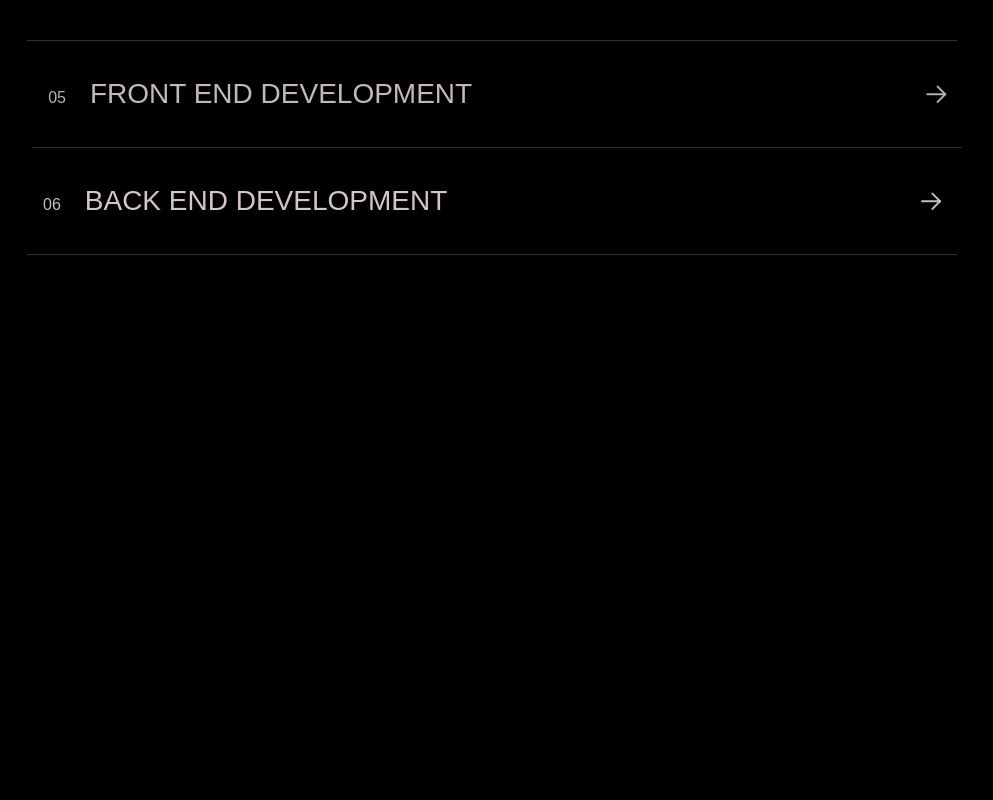
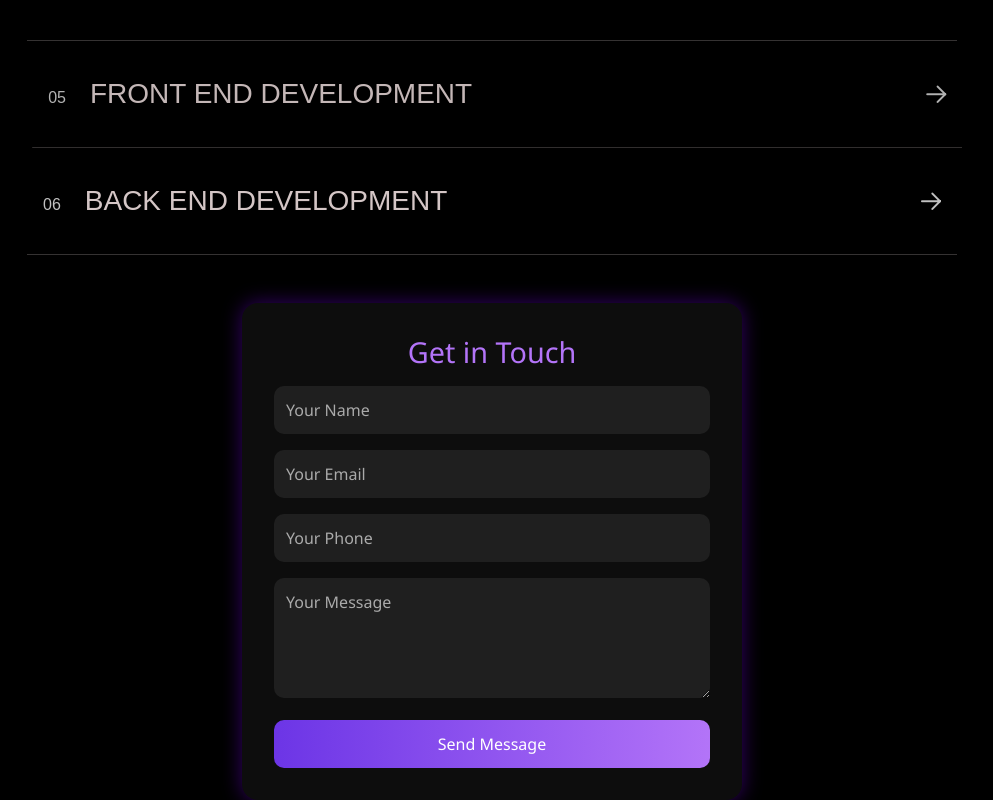
Before and after one commit to Zayan27/D-web, an Angular app: page / in a window 1280 px wide. Shown: the part 2918-3718 px from the top of the page, without its empty margins (148-1141 px from the left). Before the commit the page ends 3221 px from the top, so only its background shows below. Built offline with nearby package versions, Linux system fonts and the light colour scheme.

Commit message:
"Contact form with submission integeration using formsubmit"

```diff
--- a/src/app/app.component.html
+++ b/src/app/app.component.html
@@ -5,6 +5,7 @@
     <app-who-we-are></app-who-we-are>
     <app-why-us></app-why-us>
     <app-our-services></app-our-services>
+    <app-contact-form></app-contact-form>
 </div>
 
 <router-outlet />
--- a/src/app/app.component.ts
+++ b/src/app/app.component.ts
@@ -6,11 +6,11 @@ import { WhyUsComponent } from './components/why-us/why-us.component';
 import 'primeicons/primeicons.css';
 import { ComingsoonComponent } from './components/comingsoon/comingsoon.component';
 import { OurServicesComponent } from './components/our-services/our-services.component';
-
+import { ContactFormComponent } from './components/contact-form/contact-form.component'; // ✅ fix here
 @Component({
   selector: 'app-root',
   standalone: true,
-  imports: [RouterOutlet, HomeCompComponent, WhoWeAreComponent, WhyUsComponent, ComingsoonComponent, OurServicesComponent],
+  imports: [RouterOutlet, HomeCompComponent, WhoWeAreComponent, WhyUsComponent, ComingsoonComponent, OurServicesComponent,ContactFormComponent],
   templateUrl: './app.component.html',
   styleUrls: ['./app.component.scss'] // ✅ fix here
 })
--- /dev/null
+++ b/src/app/components/contact-form/contact-form.component.html
@@ -0,0 +1,19 @@
+<div class="form-wrapper">
+  <h2 class="form-title">Get in Touch</h2>
+  <form
+    action="https://formsubmit.co/dwebsolution0@gmail.com"
+    method="POST"
+    class="contact-form"
+  >
+    <input type="text" name="name" placeholder="Your Name" required />
+    <input type="email" name="email" placeholder="Your Email" required />
+    <input type="tel" name="phone" placeholder="Your Phone" required />
+    <textarea name="message" placeholder="Your Message" rows="4" minlength="10" required></textarea>
+
+    <input type="hidden" name="_captcha" value="false">
+    <input type="hidden" name="_template" value="box">
+    <!-- <input type="hidden" name="_next" value="https://yourwebsite.com/thank-you"> -->
+
+    <button type="submit">Send Message</button>
+  </form>
+</div>
--- /dev/null
+++ b/src/app/components/contact-form/contact-form.component.scss
@@ -0,0 +1,55 @@
+.form-wrapper {
+  background: #0d0d0d;
+  padding: 2rem;
+  border-radius: 16px;
+  max-width: 500px;
+  margin: 0 auto;
+  box-shadow: 0 0 20px rgba(128, 0, 255, 0.4);
+  color: white;
+  font-family: 'Segoe UI', Tahoma, Geneva, Verdana, sans-serif;
+}
+
+.form-title {
+  text-align: center;
+  font-size: 1.8rem;
+  margin-bottom: 1rem;
+  color: #b374f8;
+}
+
+input, textarea {
+  width: 100%;
+  padding: 0.75rem;
+  margin-bottom: 1rem;
+  border: none;
+  border-radius: 10px;
+  background: #1f1f1f;
+  color: #fff;
+  font-size: 1rem;
+}
+
+input::placeholder, textarea::placeholder {
+  color: #aaa;
+}
+
+button {
+  width: 100%;
+  padding: 0.75rem;
+  background: linear-gradient(90deg, #6c35e6, #b374f8);
+  color: white;
+  border: none;
+  border-radius: 10px;
+  font-size: 1rem;
+  cursor: pointer;
+  transition: 0.3s ease;
+}
+
+button:hover {
+  background: linear-gradient(90deg, #b374f8, #6c35e6);
+}
+
+.error {
+  color: #ff5e5e;
+  font-size: 0.85rem;
+  margin-top: -0.75rem;
+  margin-bottom: 0.5rem;
+}
```
Also changed, not shown: src/app/components/contact-form/contact-form.component.ts (added, +9 -0 lines), 1 other file (tests, documents, lock files or other folders).
